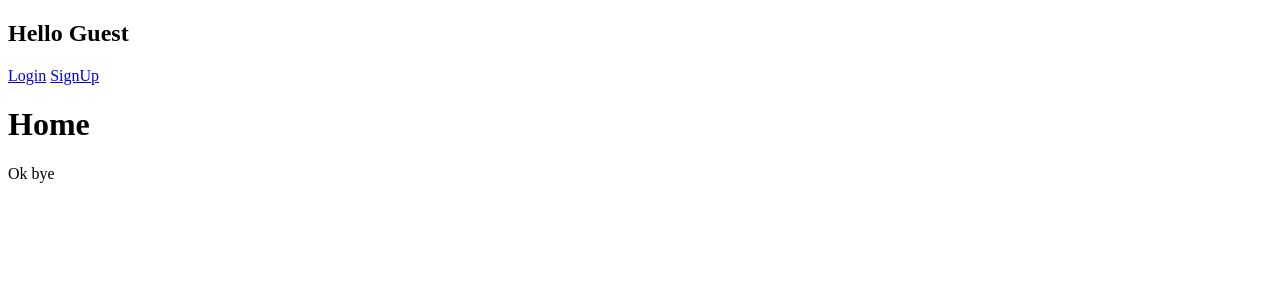
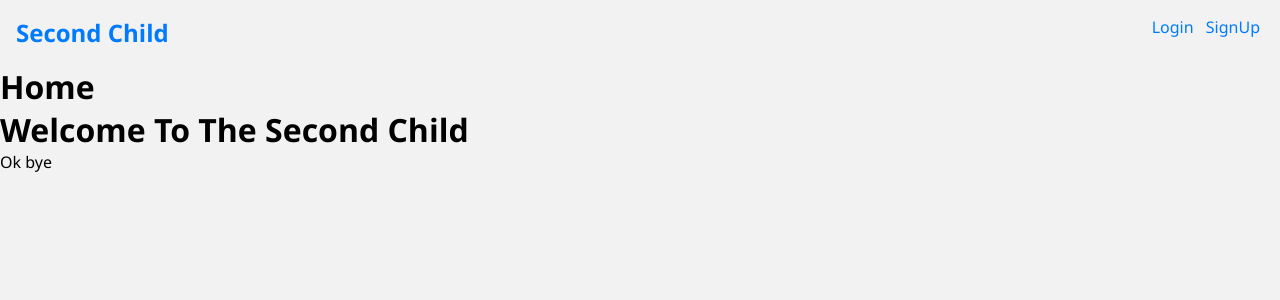
Before and after one commit to S-Mcode2hack/SecondChild-1, a Django app: page / in a window 1280 px wide. Shown: the top 300 px of the page. Run offline with Django 4.2, Linux system fonts and the light colour scheme; parts of the project's set-up code (start-up, migrations or seed data) failed here and were passed over.

Commit message:
homepage changes

```diff
--- a/core/views.py
+++ b/core/views.py
@@ -1,7 +1,13 @@
 from django.shortcuts import render
+from users.models import Profile
 
 
 # Create your views here.
 def homePage(request):
-    context = {"title": "Home"}
+    currentUser = request.user
+    profiles = Profile.objects.exclude(id=currentUser.id)
+
+    q = request.GET.get("q") if request.GET.get("q") else ""
+
+    context = {"title": "Home", "profiles": profiles}
     return render(request, "core/home.html", context)
--- a/secondchild/settings.py
+++ b/secondchild/settings.py
@@ -88,6 +88,7 @@ USE_I18N = True
 USE_TZ = True
 
 STATIC_URL = "static/"
+STATICFILES_DIRS = [BASE_DIR / "static"]
 
 DEFAULT_AUTO_FIELD = "django.db.models.BigAutoField"
 
--- /dev/null
+++ b/static/css/style.css
@@ -0,0 +1,46 @@
+* {
+    margin: 0;
+    padding: 0;
+    box-sizing: border-box;
+}
+
+body {
+    font-family: 'Segoe UI', Tahoma, Geneva, Verdana, sans-serif;
+    background-color: #f2f2f2;
+}
+
+:root {
+    --var-primary: #007bff;
+    --var-secondary: #6c757d;
+    --var-success: #28a745;
+    --var-danger: #dc3545;
+    --var-warning: #ffc107;
+    --var-info: #17a2b8;
+    --var-light: #f8f9fa;
+    --var-dark: #343a40;
+}
+
+/* Globals */
+a {
+    text-decoration: none;
+    color: var(--var-primary);
+}
+
+
+/* Navbar */
+nav {
+    display: flex;
+    justify-content: space-between;
+    padding: 1rem;
+}
+
+.nav-link {
+    margin: 0 0.25rem;
+}
+
+
+/* Main */
+.profile-card {
+    border: 2px solid black;
+    border-radius: 10px;
+}
--- /dev/null
+++ b/static/js/script.js
@@ -0,0 +1,3 @@
+'use strict';
+
+// Declare app level module which depends on filters, and services
--- a/templates/core/home.html
+++ b/templates/core/home.html
@@ -4,4 +4,29 @@
 
 <h1>Home</h1>
 
+{%if user.is_authenticated%}
+
+<h2>Search </h2>
+
+<form action="{%url 'home'%}" method="get">
+    <input type="text" name="q" placeholder="Search profiles">
+    <input type="submit" value="Search">
+</form>
+
+{%for profile in profiles%}
+
+<div class="profile-card">
+    <h1>{{profile.child_name}}</h1>
+    <h2>{{profile.child_age}}</h2>
+</div>
+
+{%endfor%}
+
+{%else%}
+
+<h1>Welcome To The Second Child</h1>
+
+{%endif%}
+
+
 {%endblock%}
--- a/templates/index.html
+++ b/templates/index.html
@@ -7,6 +7,11 @@
     <meta http-equiv="X-UA-Compatible" content="IE=edge">
     <meta name="viewport" content="width=device-width, initial-scale=1.0">
     <title>{{title}}</title>
+
+    <!-- StyleSheets -->
+    <link rel="stylesheet" href="{%static 'css/style.css'%}">
+
+
 </head>
 
 <body>
@@ -29,4 +34,6 @@
 
 </body>
 
+<script src="{%static 'js/script.js' %}"></script>
+
 </html>
--- a/templates/navbar.html
+++ b/templates/navbar.html
@@ -1,26 +1,24 @@
 {%block content%}
 
-{%if user.is_authenticated%}
 
-<nav>
-    <h1>Hello {{user.username}}</h1>
+<nav class="">
+    <a href="{%url 'home'%}">
+        <h1>
+            Second Child
+        </h1>
+    </a>
+    {%if user.is_authenticated%}
     <span>
-        <a href="{%url 'profile' username=user.username%}">Profile</a>
-        <a href="{%url 'logout'%}">Logout</a>
+        <a class="nav-link" href="{%url 'profile' username=user.username%}">Profile</a>
+        <a class="nav-link" href="{%url 'logout'%}">Logout</a>
     </span>
+    {%else%}
+    <span>
+        <a class="nav-link" href="{%url 'login' %}">Login</a>
+        <a class="nav-link" href="{%url 'signup'%}">SignUp</a>
+    </span>
+    {%endif%}
+
 </nav>
 
-{%else%}
-
-<nav>
-    <h1>Hello Guest</h1>
-    <span>
-        <a href="{%url 'login' %}">Login</a>
-        <a href="{%url 'signup'%}">SignUp</a>
-    </span>
-</nav>
-
-{%endif%}
-
-
 {%endblock content%}
--- a/templates/users/profile.html
+++ b/templates/users/profile.html
@@ -4,4 +4,6 @@
 
 <h1>Profile of {{user.username}}</h1>
 
+<a href="{%url 'edit-profile'%}">Edit Your Profile</a>
+
 {%endblock content%}
--- a/users/urls.py
+++ b/users/urls.py
@@ -5,6 +5,6 @@ urlpatterns = [
     path("login", views.loginPage, name="login"),
     path("logout", views.logoutPage, name="logout"),
     path("signup", views.signUpPage, name="signup"),
-    path("edit-profile", views.editProfilePage, name="edit_profile"),
+    path("edit-profile", views.editProfilePage, name="edit-profile"),
     path("profile/<str:username>", views.ProfilePage, name="profile"),
 ]
```
Also changed, not shown: templates/users/edit_profile.html (+7 -3 lines), users/forms.py (+10 -6 lines), users/views.py (+49 -23 lines).
